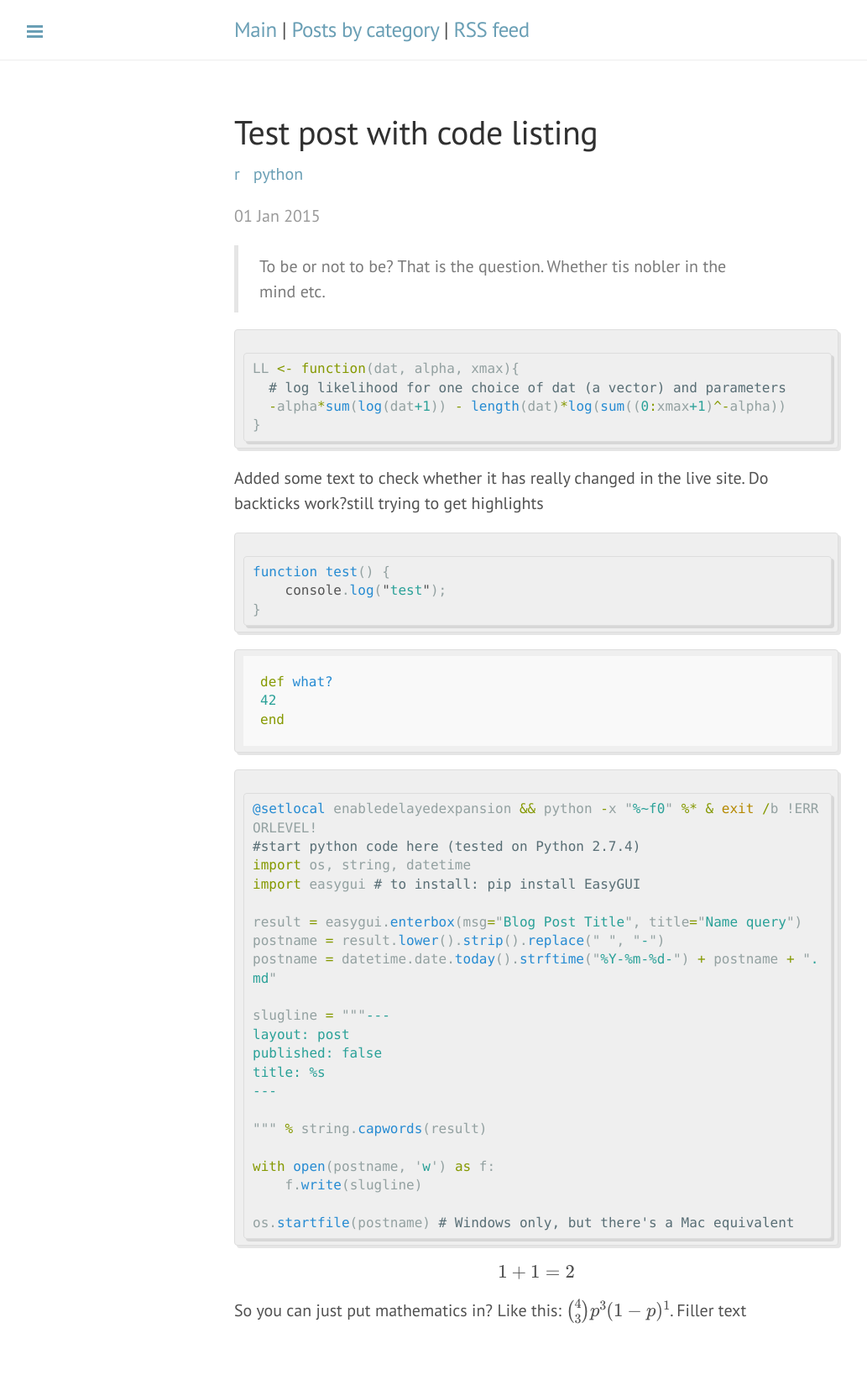
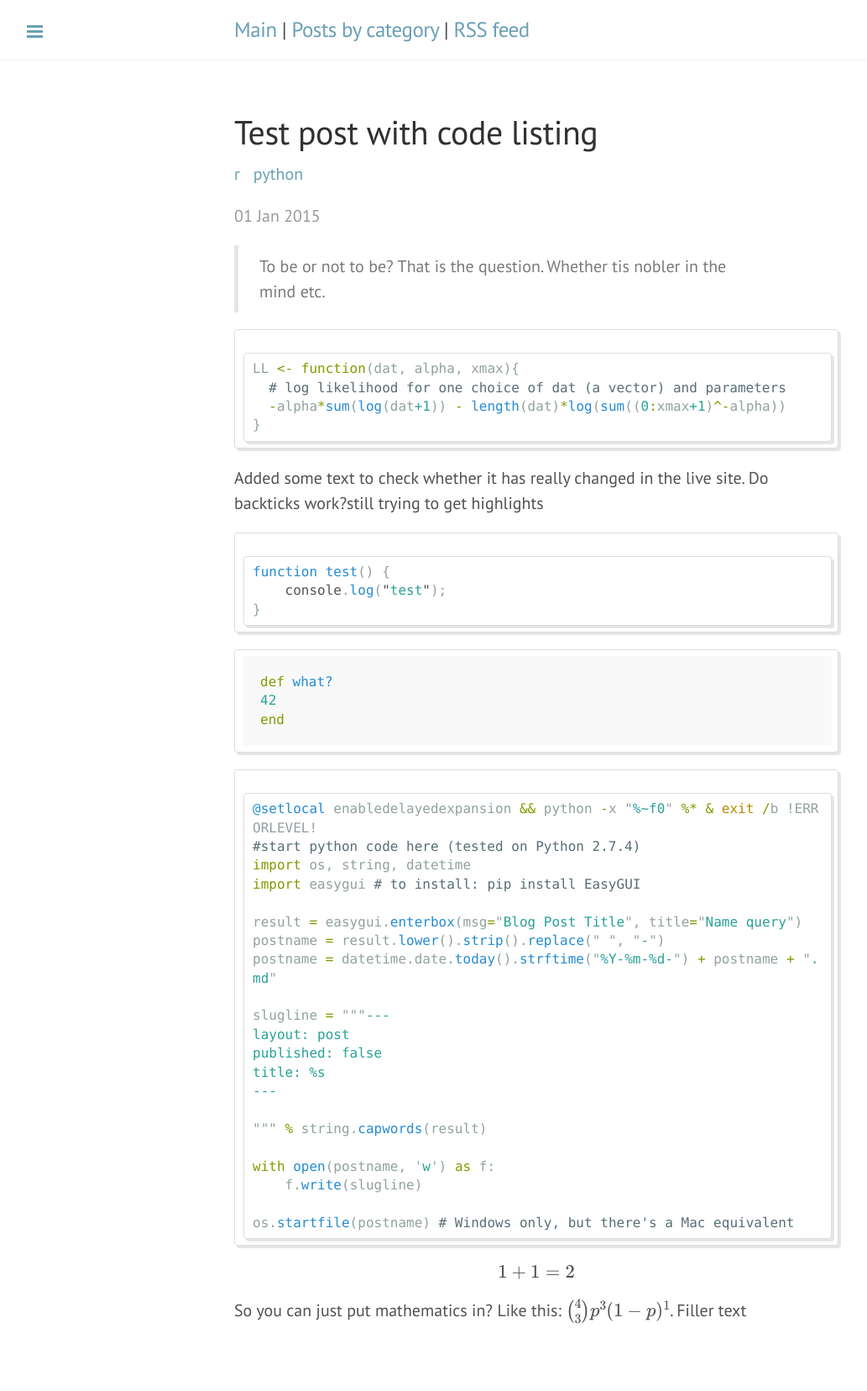
Before and after one commit to datascienceconfidential/datascienceconfidential.github.io, a Jekyll site: the page built from _posts/2015-01-01-blogpost.md, in a window 1280 px wide. Shown: the whole page at 84% size, without its empty margins (1-1034 px from the left). Built offline with Jekyll 4.4.1, drawn with Linux system fonts in a browser that asks for light colours; formulas are drawn with MathJax 3.

Commit message:
Trying to get white background for code blocks

```diff
--- a/css/syntax.css
+++ b/css/syntax.css
@@ -1,6 +1,6 @@
 
 .highlight {
-  background-color: #efefef;
+  background-color: #ffffff;
   padding: 7px 7px 7px 10px;
   border: 1px solid #ddd;
   -moz-box-shadow: 3px 3px rgba(0,0,0,0.1);
```
